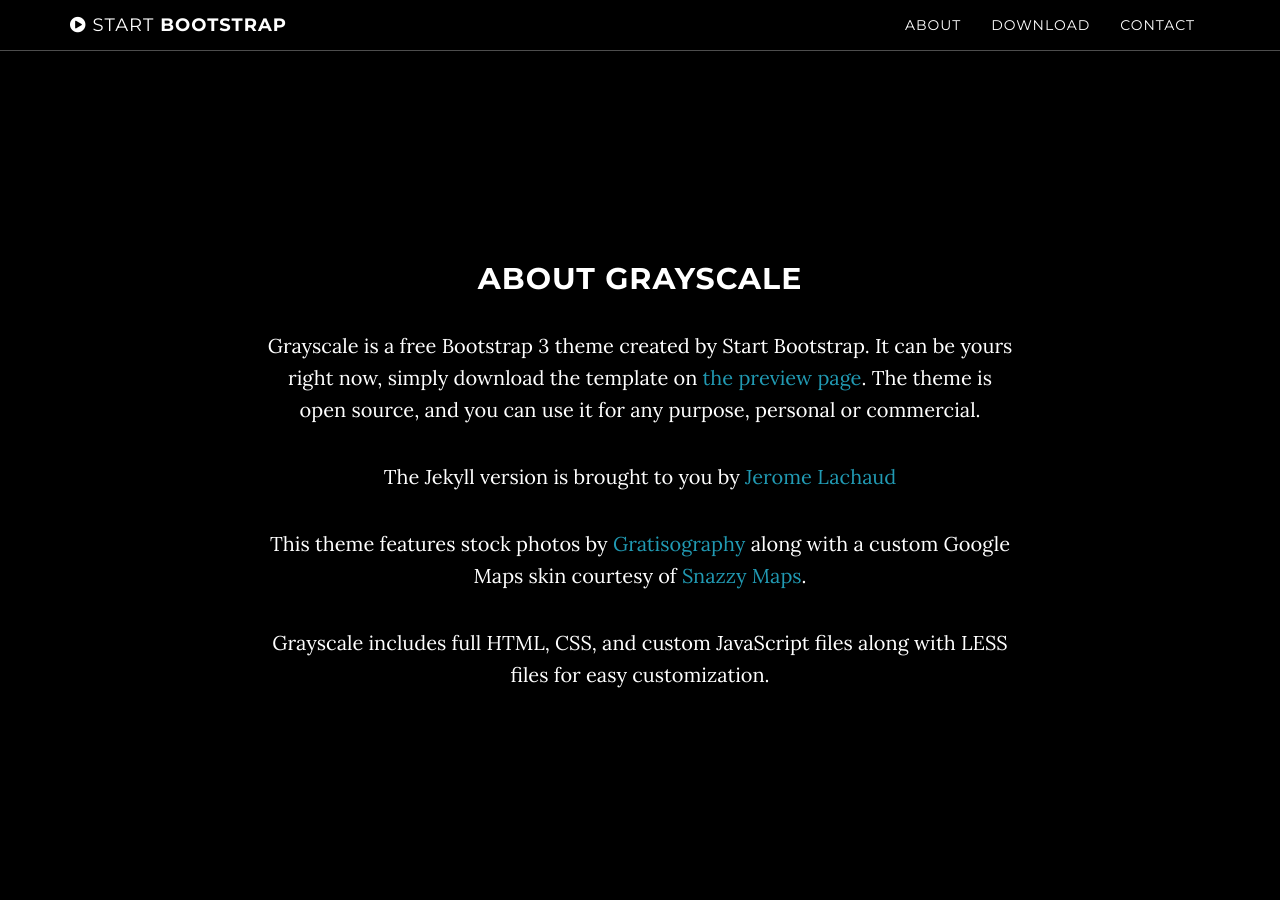
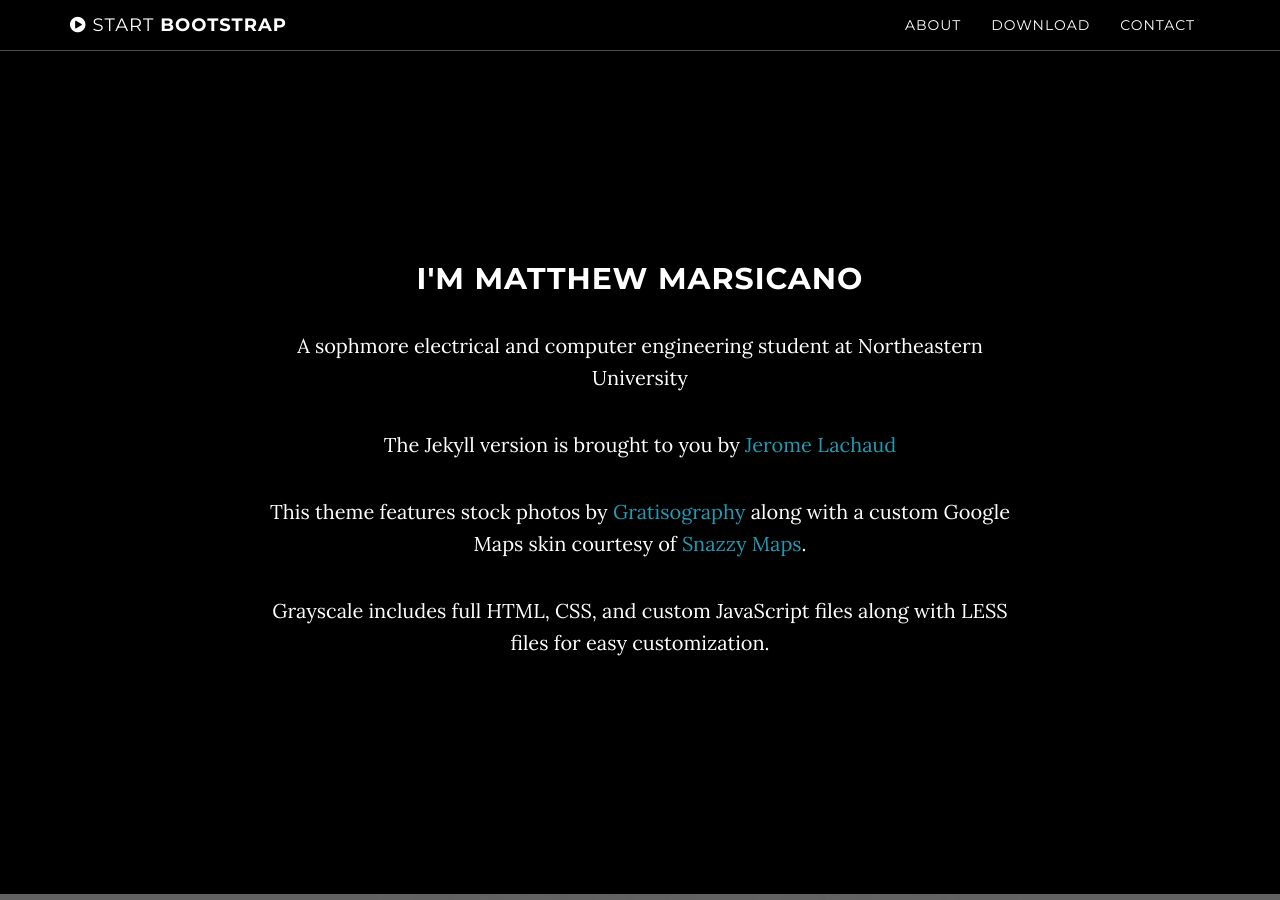
Before and after one commit to Matthew-Marsicano/matthew-marsicano.github.io, a Jekyll site: the page built from index.html, in a window 1280 px wide and 900 px high, scrolled down 838 px. Built offline with Jekyll 4.4.1, drawn with Linux system fonts in a browser that asks for light colours.

Commit message:
Update first paragraph of about

```diff
--- a/_includes/about.html
+++ b/_includes/about.html
@@ -2,8 +2,8 @@
     <section id="about" class="container content-section text-center">
         <div class="row">
             <div class="col-lg-8 col-lg-offset-2">
-                <h2>About Grayscale</h2>
-                <p>Grayscale is a free Bootstrap 3 theme created by Start Bootstrap. It can be yours right now, simply download the template on <a href="http://startbootstrap.com/template-overviews/grayscale/">the preview page</a>. The theme is open source, and you can use it for any purpose, personal or commercial.</p>
+                <h2>I'm Matthew Marsicano</h2>
+                <p>A sophmore electrical and computer engineering student at Northeastern University</p>
                 <p>The Jekyll version is brought to you by <a href="https://github.com/jeromelachaud">Jerome Lachaud</a></p>
                 <p>This theme features stock photos by <a href="http://gratisography.com/">Gratisography</a> along with a custom Google Maps skin courtesy of <a href="http://snazzymaps.com/">Snazzy Maps</a>.</p>
                 <p>Grayscale includes full HTML, CSS, and custom JavaScript files along with LESS files for easy customization.</p>
```
